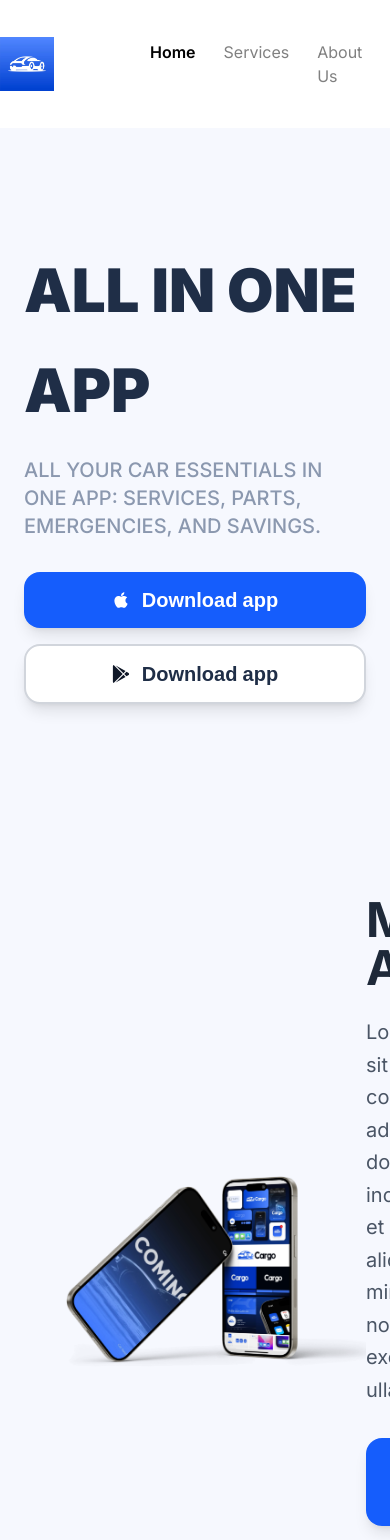
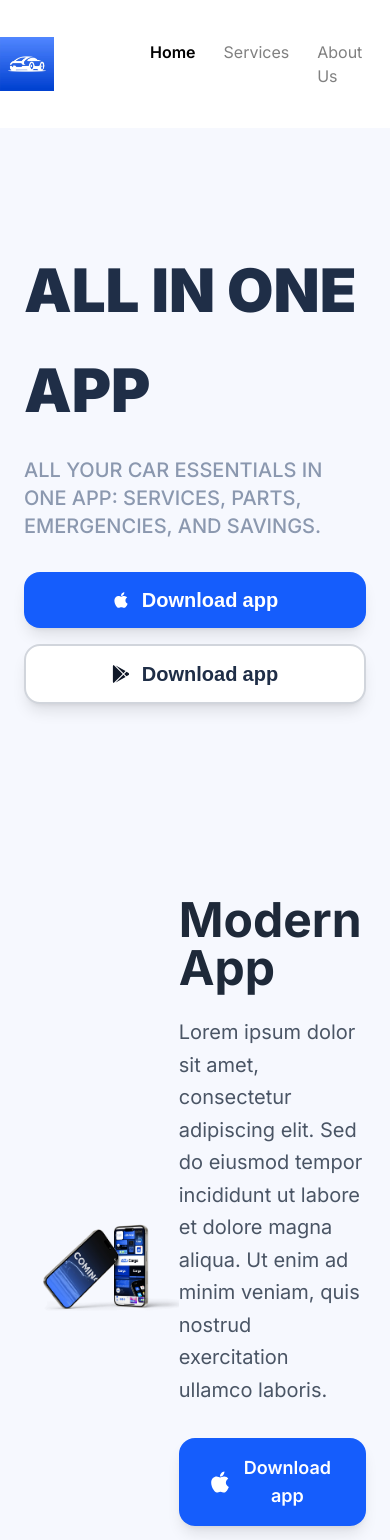
Before and after one commit to Giorgiberuashvil92/marte-web, a Next.js app: page / in a window 390 px wide. Shown: the top 1540 px of the page. Built offline with nearby package versions, Linux system fonts and the light colour scheme.

Commit message:
add animations

```diff
--- a/app/components/ComingSoonSection.tsx
+++ b/app/components/ComingSoonSection.tsx
@@ -1,9 +1,15 @@
+"use client";
+
 import React from "react";
 import { FaApple, FaPlay } from "react-icons/fa";
+import { useScrollAnimation } from "../hooks/useScrollAnimation";
 
 const ComingSoonSection = () => {
+  const { ref, isVisible } = useScrollAnimation();
+
   return (
     <div
+      ref={ref}
       className="h-[428px] flex items-center justify-center px-6 relative overflow-hidden"
       style={{
         backgroundImage: `url('/comig_soon.png')`,
@@ -18,19 +24,33 @@ const ComingSoonSection = () => {
       {/* Main Content */}
       <div className="relative z-10 text-center max-w-4xl mx-auto">
         {/* Main Title */}
-        <h2 className="text-4xl lg:text-6xl font-bold text-white mb-6 leading-tight">
+        <h2
+          className={`text-4xl lg:text-6xl font-bold text-white mb-6 leading-tight transition-all duration-1000 ${
+            isVisible ? "opacity-100 translate-y-0" : "opacity-0 translate-y-8"
+          }`}
+        >
           Ready to Simplify Your Life?
         </h2>
 
         {/* Description */}
-        <p className="text-lg lg:text-xl text-white mb-8 leading-relaxed max-w-2xl mx-auto">
+        <p
+          className={`text-lg lg:text-xl text-white mb-8 leading-relaxed max-w-2xl mx-auto transition-all duration-1000 ${
+            isVisible ? "opacity-100 translate-y-0" : "opacity-0 translate-y-8"
+          }`}
+          style={{ transitionDelay: isVisible ? "0.2s" : "0s" }}
+        >
           Easily manage car washes, track fines, book essential services, and
           shop for parts all in one simple, reliable app designed to make car
           ownership effortless.
         </p>
 
         {/* Download Buttons */}
-        <div className="flex flex-col sm:flex-row gap-4 justify-center items-center mb-6">
+        <div
+          className={`flex flex-col sm:flex-row gap-4 justify-center items-center mb-6 transition-all duration-1000 ${
+            isVisible ? "opacity-100 translate-y-0" : "opacity-0 translate-y-8"
+          }`}
+          style={{ transitionDelay: isVisible ? "0.4s" : "0s" }}
+        >
           <button className="group cursor-pointer flex items-center justify-center gap-3 bg-white hover:bg-gray-100 text-black px-6 py-3 rounded-xl font-semibold text-base transition-all duration-300 shadow-lg hover:shadow-2xl hover:scale-105 hover:-translate-y-1 min-w-[180px] active:scale-95">
             <FaApple className="w-5 h-5 group-hover:scale-110 transition-transform duration-300" />
             <span className="group-hover:text-gray-700 transition-colors duration-300">
@@ -47,7 +67,12 @@ const ComingSoonSection = () => {
         </div>
 
         {/* Compatibility Text */}
-        <p className="text-white text-sm opacity-80">
+        <p
+          className={`text-white text-sm opacity-80 transition-all duration-1000 ${
+            isVisible ? "opacity-80 translate-y-0" : "opacity-0 translate-y-8"
+          }`}
+          style={{ transitionDelay: isVisible ? "0.6s" : "0s" }}
+        >
           Available on iOS 14+ and Android 8+
         </p>
       </div>
--- a/app/components/FAQ.tsx
+++ b/app/components/FAQ.tsx
@@ -4,26 +4,43 @@ import React from "react";
 import { FaChevronRight } from "react-icons/fa";
 import { faqData } from "../data/faqData";
 import { useFAQStore } from "../store/faqStore";
+import { useScrollAnimation } from "../hooks/useScrollAnimation";
 
 const FAQ = () => {
   const { toggleItem, isOpen } = useFAQStore();
+  const { ref: headerRef, isVisible: headerVisible } = useScrollAnimation();
+  const { ref: faqRef, isVisible: faqVisible } = useScrollAnimation();
 
   return (
     <div className="bg-[#F6F8FE] py-16">
       <div className="container mx-auto px-6">
         {/* Header */}
-        <div className="text-center mb-16">
+        <div
+          ref={headerRef}
+          className={`text-center mb-16 transition-all duration-1000 ${
+            headerVisible
+              ? "opacity-100 translate-y-0"
+              : "opacity-0 translate-y-8"
+          }`}
+        >
           <h2 className="text-4xl lg:text-5xl font-bold text-gray-800">
             Frequently asked questions
           </h2>
         </div>
 
         {/* FAQ Items */}
-        <div className="max-w-4xl mx-auto space-y-4">
-          {faqData.map((item) => (
+        <div ref={faqRef} className="max-w-4xl mx-auto space-y-4">
+          {faqData.map((item, index) => (
             <div
               key={item.id}
-              className="bg-white rounded-2xl shadow-lg hover:shadow-xl transition-all duration-300"
+              className={`bg-white rounded-2xl shadow-lg hover:shadow-xl transition-all duration-500 ${
+                faqVisible
+                  ? "opacity-100 translate-y-0"
+                  : "opacity-0 translate-y-8"
+              }`}
+              style={{
+                transitionDelay: faqVisible ? `${index * 0.2}s` : "0s",
+              }}
             >
               {/* Question */}
               <button
--- a/app/components/ModernAppSection.tsx
+++ b/app/components/ModernAppSection.tsx
@@ -1,13 +1,27 @@
+"use client";
+
 import React from "react";
 import Image from "next/image";
 import { FaApple, FaPlay } from "react-icons/fa";
+import { useScrollAnimation } from "../hooks/useScrollAnimation";
 
 const ModernAppSection = () => {
+  const { ref: imageRef, isVisible: imageVisible } = useScrollAnimation();
+  const { ref: contentRef, isVisible: contentVisible } = useScrollAnimation();
+
   return (
     <div className=" bg-[#F6F8FE] py-20">
       <div className="container mx-auto  flex flex-row justify-between w-full px-6">
         <div className="flex flex-row justify-around w-full items-center">
           {/* Left Section - Phone Mockups */}
+          <div
+            ref={imageRef}
+            className={`transition-all duration-1000 ${
+              imageVisible
+                ? "opacity-100 translate-x-0"
+                : "opacity-0 -translate-x-8"
+            }`}
+          >
             <Image
               src="/phone.png"
               alt="modern app"
@@ -15,9 +29,17 @@ const ModernAppSection = () => {
               height={577}
               className="object-cover"
             />
+          </div>
 
           {/* Right Section - Text and Buttons */}
-          <div className="space-y-8">
+          <div
+            ref={contentRef}
+            className={`space-y-8 transition-all duration-1000 ${
+              contentVisible
+                ? "opacity-100 translate-x-0"
+                : "opacity-0 translate-x-8"
+            }`}
+          >
             <div className="space-y-6">
               <h2 className="text-5xl lg:text-6xl font-bold text-gray-800">
                 Modern App
@@ -32,12 +54,12 @@ const ModernAppSection = () => {
 
             {/* Call-to-Action Buttons */}
             <div className="flex flex-col sm:flex-row gap-4">
-              <button className="flex items-center justify-center gap-3 bg-blue-600 hover:bg-blue-700 text-white px-8 py-4 rounded-2xl font-semibold text-lg transition-all duration-300 shadow-lg hover:shadow-xl">
+              <button className="flex items-center justify-center gap-3 bg-blue-600 hover:bg-blue-700 text-white px-8 py-4 rounded-2xl font-semibold text-lg transition-all duration-300 shadow-lg hover:shadow-xl hover:scale-105 hover:-translate-y-1">
                 <FaApple className="w-6 h-6" />
                 <span>Download app</span>
               </button>
 
-              <button className="flex items-center justify-center gap-3 bg-white hover:bg-gray-50 text-gray-800 px-8 py-4 rounded-2xl font-semibold text-lg border-2 border-gray-300 hover:border-gray-400 transition-all duration-300 shadow-lg hover:shadow-xl">
+              <button className="flex items-center justify-center gap-3 bg-white hover:bg-gray-50 text-gray-800 px-8 py-4 rounded-2xl font-semibold text-lg border-2 border-gray-300 hover:border-gray-400 transition-all duration-300 shadow-lg hover:shadow-xl hover:scale-105 hover:-translate-y-1">
                 <FaPlay className="w-4 h-4" />
                 <span>Download app</span>
               </button>
--- /dev/null
+++ b/app/components/PageTransition.tsx
@@ -0,0 +1,27 @@
+"use client";
+
+import { useEffect, useState } from "react";
+
+interface PageTransitionProps {
+  children: React.ReactNode;
+}
+
+const PageTransition = ({ children }: PageTransitionProps) => {
+  const [isVisible, setIsVisible] = useState(false);
+
+  useEffect(() => {
+    setIsVisible(true);
+  }, []);
+
+  return (
+    <div
+      className={`transition-all duration-500 ease-in-out ${
+        isVisible ? "opacity-100 translate-y-0" : "opacity-0 translate-y-4"
+      }`}
+    >
+      {children}
+    </div>
+  );
+};
+
+export default PageTransition;
--- a/app/components/WhyChooseCargo.tsx
+++ b/app/components/WhyChooseCargo.tsx
@@ -1,12 +1,25 @@
+"use client";
+
 import React from "react";
 import { featureCards } from "../data/featureCards";
+import { useScrollAnimation } from "../hooks/useScrollAnimation";
 
 const WhyChooseCargo = () => {
+  const { ref: headerRef, isVisible: headerVisible } = useScrollAnimation();
+  const { ref: cardsRef, isVisible: cardsVisible } = useScrollAnimation();
+
   return (
     <div className="bg-gray-50 py-10">
       <div className="container mx-auto px-6">
         {/* Header Section */}
-        <div className="text-center mb-16">
+        <div
+          ref={headerRef}
+          className={`text-center mb-16 transition-all duration-1000 ${
+            headerVisible
+              ? "opacity-100 translate-y-0"
+              : "opacity-0 translate-y-8"
+          }`}
+        >
           <h2 className="text-4xl lg:text-5xl font-bold text-gray-800 mb-6">
             Why Choose Cargo?
           </h2>
@@ -19,17 +32,31 @@ const WhyChooseCargo = () => {
         </div>
 
         {/* Feature Cards Grid */}
-        <div className="grid grid-cols-1 md:grid-cols-2 lg:grid-cols-3 gap-8">
-          {featureCards.map((card) => {
+        <div
+          ref={cardsRef}
+          className="grid grid-cols-1 md:grid-cols-2 lg:grid-cols-3 gap-8"
+        >
+          {featureCards.map((card, index) => {
             const IconComponent = card.icon;
             return (
               <div
                 key={card.id}
-                className="bg-white rounded-2xl p-8 shadow-lg hover:shadow-xl transition-all duration-300 hover:-translate-y-1"
+                className={`bg-white rounded-2xl p-8 shadow-lg hover:shadow-xl transition-all duration-500 hover:-translate-y-1 ${
+                  cardsVisible
+                    ? "opacity-100 translate-y-0 scale-100"
+                    : "opacity-0 translate-y-8 scale-95"
+                }`}
+                style={{
+                  transitionDelay: cardsVisible ? `${index * 0.1}s` : "0s",
+                }}
               >
                 {/* Icon */}
                 <div
-                  className={`w-16 h-16 ${card.iconColor} rounded-2xl flex items-center justify-center mb-6`}
+                  className={`w-16 h-16 ${
+                    card.iconColor
+                  } rounded-2xl flex items-center justify-center mb-6 ${
+                    cardsVisible ? "animate-pulse-slow" : ""
+                  }`}
                 >
                   <IconComponent className="w-8 h-8 text-white" />
                 </div>
--- a/app/globals.css
+++ b/app/globals.css
@@ -10,3 +10,111 @@
 body {
   font-family: var(--font-inter), Arial, Helvetica, sans-serif;
 }
+
+/* Custom Animations */
+@keyframes fadeInUp {
+  from {
+    opacity: 0;
+    transform: translateY(30px);
+  }
+  to {
+    opacity: 1;
+    transform: translateY(0);
+  }
+}
+
+@keyframes slideInLeft {
+  from {
+    opacity: 0;
+    transform: translateX(-50px);
+  }
+  to {
+    opacity: 1;
+    transform: translateX(0);
+  }
+}
+
+@keyframes slideInRight {
+  from {
+    opacity: 0;
+    transform: translateX(50px);
+  }
+  to {
+    opacity: 1;
+    transform: translateX(0);
+  }
+}
+
+@keyframes fadeIn {
+  from {
+    opacity: 0;
+  }
+  to {
+    opacity: 1;
+  }
+}
+
+@keyframes scaleIn {
+  from {
+    opacity: 0;
+    transform: scale(0.9);
+  }
+  to {
+    opacity: 1;
+    transform: scale(1);
+  }
+}
+
+@keyframes float {
+  0%,
+  100% {
+    transform: translateY(0px);
+  }
+  50% {
+    transform: translateY(-10px);
+  }
+}
+
+@keyframes pulse {
+  0%,
+  100% {
+    transform: scale(1);
+  }
+  50% {
+    transform: scale(1.05);
+  }
+}
+
+/* Animation Classes */
+.animate-fade-in-up {
+  animation: fadeInUp 0.8s ease-out forwards;
+  opacity: 0;
+}
+
+.animate-slide-in-left {
+  animation: slideInLeft 0.8s ease-out forwards;
+  opacity: 0;
+}
+
+.animate-slide-in-right {
+  animation: slideInRight 0.8s ease-out forwards;
+  opacity: 0;
+}
+
+.animate-fade-in {
+  animation: fadeIn 0.6s ease-out forwards;
+  opacity: 0;
+}
+
+.animate-scale-in {
+  animation: scaleIn 0.6s ease-out forwards;
+  opacity: 0;
+}
+
+.animate-float {
+  animation: float 3s ease-in-out infinite;
+}
+
+.animate-pulse-slow {
+  animation: pulse 2s ease-in-out infinite;
+}
--- /dev/null
+++ b/app/hooks/useScrollAnimation.ts
@@ -0,0 +1,34 @@
+"use client";
+
+import { useEffect, useRef, useState } from "react";
+
+export const useScrollAnimation = (threshold = 0.1) => {
+  const [isVisible, setIsVisible] = useState(false);
+  const ref = useRef<HTMLDivElement>(null);
+
+  useEffect(() => {
+    const observer = new IntersectionObserver(
+      ([entry]) => {
+        if (entry.isIntersecting) {
+          setIsVisible(true);
+        }
+      },
+      {
+        threshold,
+        rootMargin: "0px 0px -50px 0px", // Trigger when element is 50px from viewport
+      }
+    );
+
+    if (ref.current) {
+      observer.observe(ref.current);
+    }
+
+    return () => {
+      if (ref.current) {
+        observer.unobserve(ref.current);
+      }
+    };
+  }, [threshold]);
+
+  return { ref, isVisible };
+};
--- a/app/store/faqStore.ts
+++ b/app/store/faqStore.ts
@@ -11,8 +11,6 @@ export const useFAQStore = create<FAQStore>((set, get) => ({
 
   toggleItem: (id: number) => {
     set((state) => {
-      // If the clicked item is already open, close it
-      // Otherwise, open the clicked item (and close any other open item)
       const newOpenItem = state.openItem === id ? null : id;
       return { openItem: newOpenItem };
     });
```
Also changed, not shown: app/about/page.tsx (+12 -4 lines), app/components/HeroSection.tsx (+29 -11 lines). Lines whose indentation alone changed are shown as unchanged.
